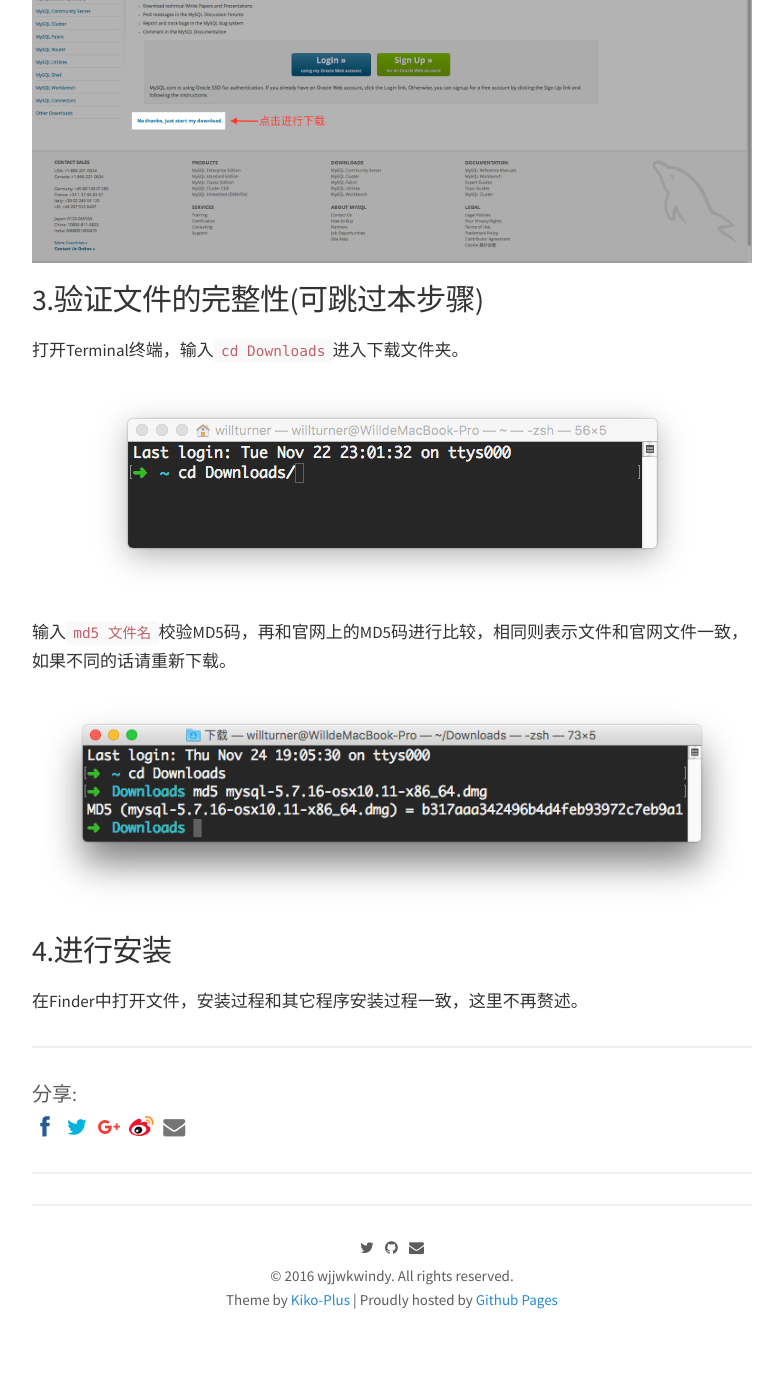
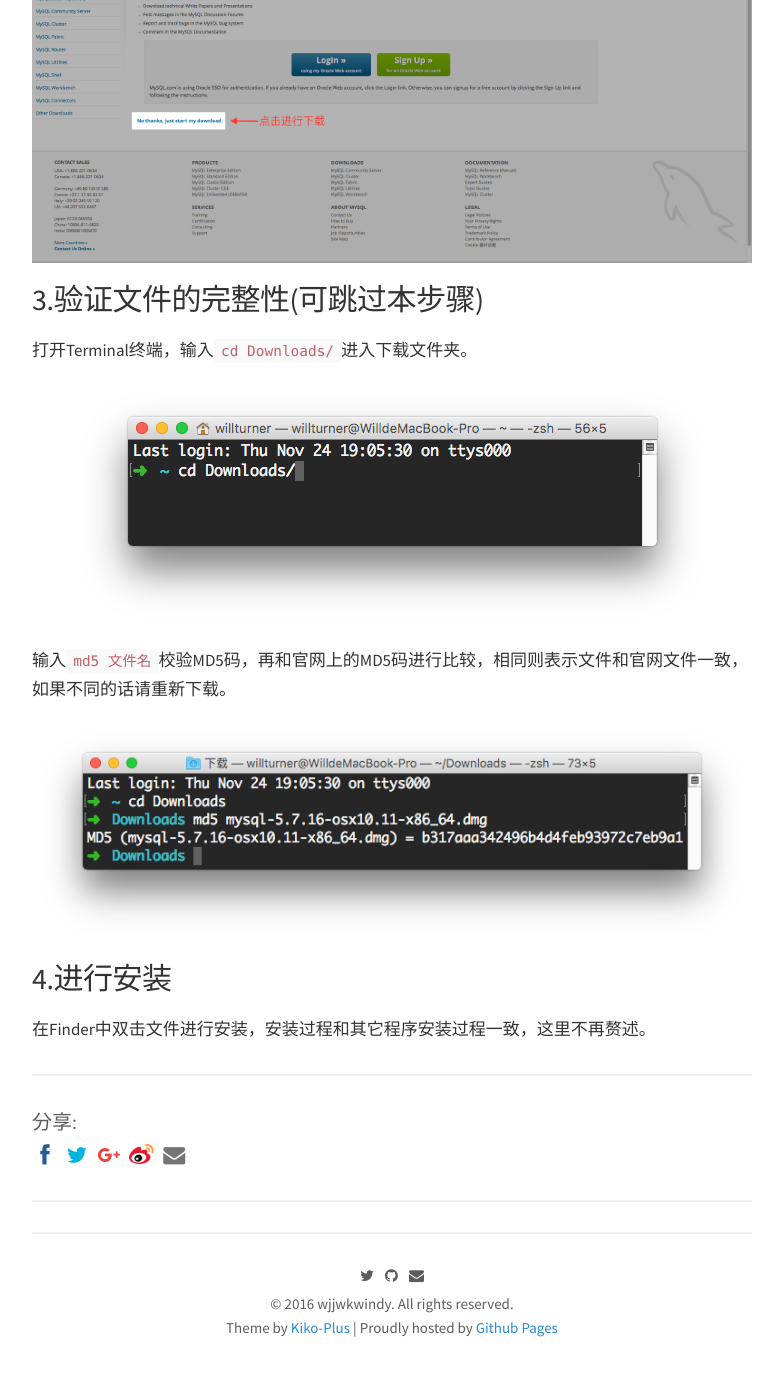
Before and after one commit to wjjwkwindy/wjjwkwindy.github.io, a Jekyll site: the page built from _posts/2016-11-24-install-mysql.md, in a window 1280 px wide and 1400 px high, scrolled down 1178 px. Shown: the top 1376 px of the window, without its empty margins (248-1031 px from the left). Built offline with Jekyll 4.4.1, drawn with Linux system fonts in a browser that asks for light colours; comment, search, counter and statistics services are not loaded; some of the changed text lies outside the part shown.

Commit message:
更改文章《Mac中安装MySQL》的日期，替换文章的图片
1.将文章的日期更改为上传日期。
2.文章中的一些细节优化。
3.替换文章中的一张图片。

```diff
--- a/_posts/2016-11-22-install-mysql.md
+++ b/_posts/2016-11-24-install-mysql.md
@@ -22,7 +22,7 @@ MySQL安装方式：.dmg文件
   <img src="{{ site.baseurl }}/images/install_mysql_2.png" class="img-no-border-radius"/>
 </div>
 ### 3.验证文件的完整性(可跳过本步骤)
-打开Terminal终端，输入`cd Downloads`进入下载文件夹。
+打开Terminal终端，输入`cd Downloads/`进入下载文件夹。
 <div align="center">
   <img src="{{ site.baseurl }}/images/install_mysql_3.png" class="img-no-border-radius"/>
 </div>
@@ -31,4 +31,4 @@ MySQL安装方式：.dmg文件
   <img src="{{ site.baseurl }}/images/install_mysql_4.png" class="img-no-border-radius"/>
 </div>
 ### 4.进行安装
-在Finder中打开文件，安装过程和其它程序安装过程一致，这里不再赘述。
+在Finder中双击文件进行安装，安装过程和其它程序安装过程一致，这里不再赘述。
```
Also changed, not shown: other parts of _posts/2016-11-24-install-mysql.md (+1 -1 lines), images/install_mysql_3.png.
